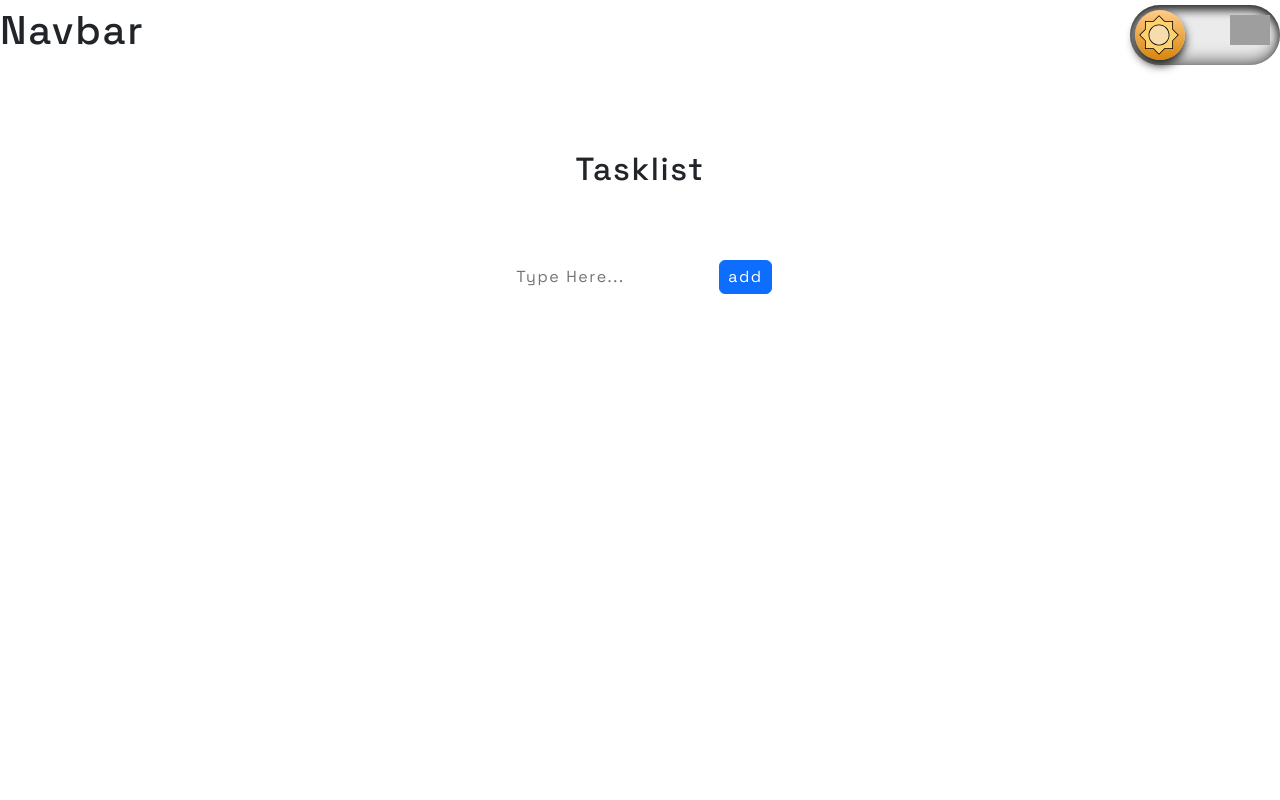
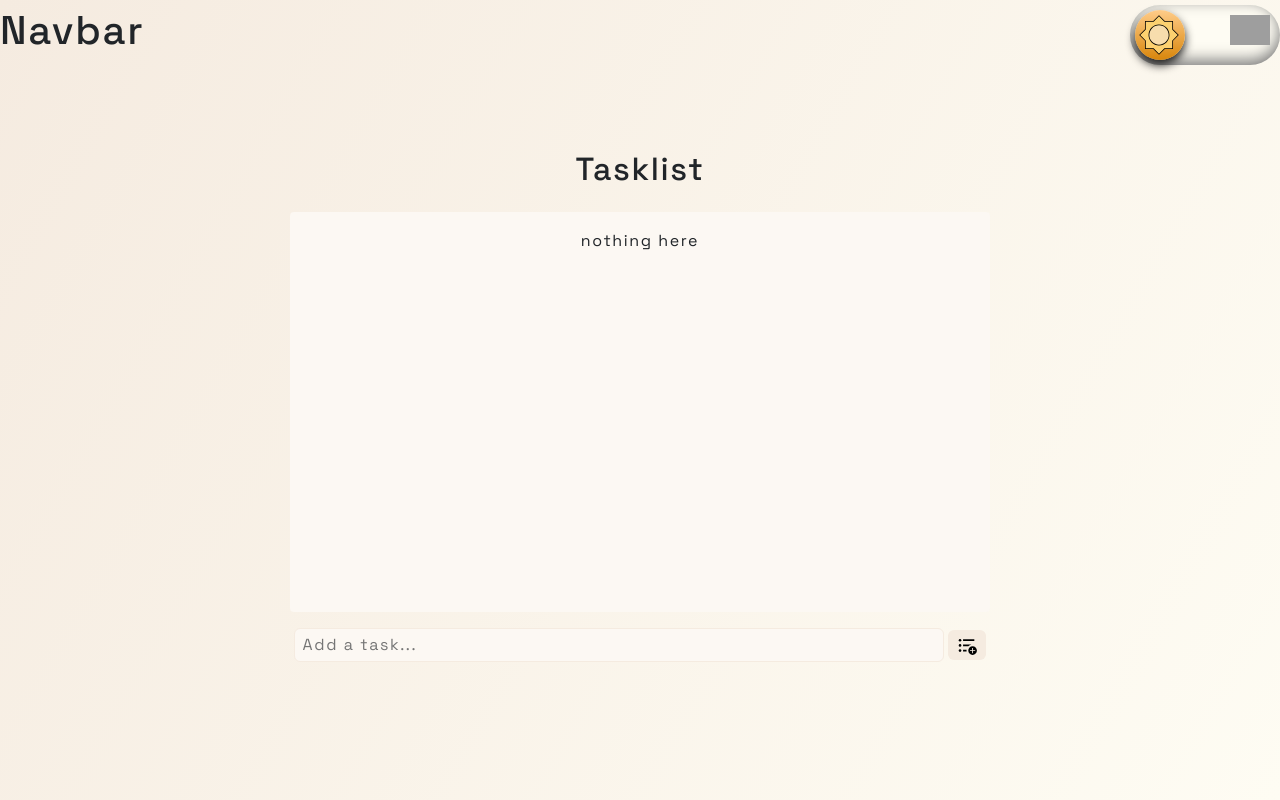
Before and after one commit to MatteoLanci/tasklist, a React (Create React App) app: page / in a window 1280 px wide. Built offline with nearby package versions, Linux system fonts and the light colour scheme; grey boxes are pictures that could not be loaded.

Commit message:
new style light and dark mode

```diff
--- a/src/App.css
+++ b/src/App.css
@@ -1,6 +1,7 @@
 .mainWrapper {
   min-height: 100vh;
   position: relative;
+  background: linear-gradient(120deg, #f5ebe0, #fefcf3);
 }
 
 .rocketAnimation {
--- a/src/App.js
+++ b/src/App.js
@@ -6,7 +6,6 @@ import Tasklist from "./components/TaskList/Tasklist";
 
 function App() {
   const theme = useSelector((state) => state.theme);
-  const initialize = useSelector((state) => state.initialize);
 
   return (
     <section className={`mainWrapper ${theme === "light" ? null : "darkMode"}`}>
--- a/src/components/NavigationBar/Navigation.jsx
+++ b/src/components/NavigationBar/Navigation.jsx
@@ -33,8 +33,6 @@ const Navigation = () => {
         <img src={Sun} alt="Sun" className="sunSvg" />
         <img src={Moon} alt="Moon" className="moonSvg" />
       </label>
-
-      {/* <Button onClick={handleToggleTheme}>theme</Button> */}
     </section>
   );
 };
--- a/src/components/NavigationBar/navigation.css
+++ b/src/components/NavigationBar/navigation.css
@@ -11,9 +11,9 @@
   height: 60px;
   position: relative;
   display: block;
-  background: #ebebeb;
+  background: #fefcf3;
   border-radius: 200px;
-  box-shadow: inset 0 5px 10px #292929, inset 0 -5px 15px #7c7c7c;
+  box-shadow: inset 0 5px 1px transparent, inset 0 -5px 15px #7c7c7c;
   cursor: pointer;
   transition: 0.3s;
 }
@@ -44,6 +44,9 @@
   background: linear-gradient(180deg, #777, #3a3a3a);
 }
 
+.themeToggleLabel:hover:after {
+  width: 60px;
+}
 .themeToggleLabel:active:after {
   width: 70px;
 }
--- a/src/components/TaskList/Tasklist.jsx
+++ b/src/components/TaskList/Tasklist.jsx
@@ -8,8 +8,9 @@ import { addTask, removeTask, toggleTask } from "../../state/Reducers/tasklistSl
 
 import { Button, ListGroup, Form } from "react-bootstrap";
 
-import { FaTrashAlt } from "react-icons/fa";
 import { MdOutlineDone } from "react-icons/md";
+import { PiTrashThin } from "react-icons/pi";
+import { MdFormatListBulletedAdd } from "react-icons/md";
 
 const Tasklist = () => {
   const tasks = useSelector((state) => state.tasks);
@@ -39,7 +40,9 @@ const Tasklist = () => {
     <section className="tasklistMainWrapper">
       <h2>Tasklist</h2>
 
-      <ListGroup className="tasksWrapper">
+      <ListGroup className={theme === "light" ? "tasksWrapper" : "tasksWrapperDark"}>
+        {tasks.length === 0 && <div>nothing here</div>}
+
         {tasks.map((task) => (
           <ListGroup.Item
             key={task.id}
@@ -75,12 +78,8 @@ const Tasklist = () => {
                 </>
               )}
 
-              <Button
-                variant="danger"
-                onClick={() => handleRemoveTask(task)}
-                className="d-flex align-items-center justify-content-center p-2"
-              >
-                <FaTrashAlt />
+              <Button onClick={() => handleRemoveTask(task)} className="taskDeleteBtn">
+                <PiTrashThin />
               </Button>
             </div>
           </ListGroup.Item>
@@ -90,13 +89,13 @@ const Tasklist = () => {
       <div className="d-flex justify-content-center align-items-center gap-1">
         <input
           type="text"
-          placeholder="Type Here..."
+          placeholder="Add a task..."
           value={newTask}
           onChange={(e) => setNewTask(e.target.value)}
-          className="taskInput"
+          className={theme === "light" ? "taskInput" : "taskInputDark"}
         />
         <Button onClick={handleAddTask} className="newTaskBtn">
-          add
+          <MdFormatListBulletedAdd />
         </Button>
       </div>
     </section>
--- a/src/components/TaskList/tasklist.css
+++ b/src/components/TaskList/tasklist.css
@@ -1,7 +1,7 @@
 .tasklistMainWrapper {
   display: flex;
   flex-direction: column;
-  gap: 2rem;
+  gap: 1rem;
   align-items: center;
   justify-content: center;
   margin-bottom: 4rem;
@@ -11,32 +11,66 @@
   display: flex;
   flex-direction: column;
   align-items: center;
-  justify-content: center;
+  justify-content: flex-start;
   gap: 1rem;
+  width: 700px;
+  height: 400px;
+  border: 1px solid transparent;
+  overflow-y: auto;
+  padding-top: 1rem;
+  padding-bottom: 1rem;
+  border-radius: 4px !important;
+  background: #fcf8f3;
+}
+.tasksWrapperDark {
+  display: flex;
+  flex-direction: column;
+  align-items: center;
+  justify-content: flex-start;
+  gap: 1rem;
+  width: 700px;
+  height: 400px;
+  border: 1px solid transparent;
+  overflow-y: auto;
+  padding-top: 1rem;
+  padding-bottom: 1rem;
+  border-radius: 4px !important;
+  background: #36393e;
+}
+.tasksWrapperDark::-webkit-scrollbar {
+  width: 5px;
+  overflow: hidden;
+}
+.tasksWrapperDark::-webkit-scrollbar-track {
+  background: #36393e;
+  border-radius: 50px;
+}
+.tasksWrapperDark::-webkit-scrollbar-thumb {
+  background: #1e2124;
+  border-radius: 30px;
 }
 
 .taskWrapper {
   padding: 0.25rem 0.5rem !important;
-  background: #d7d6d6 !important;
+  background: #f5ebe0 !important;
   border: none !important;
-  box-shadow: 0 0 5px #bebebe !important;
-  width: 300px !important;
+  box-shadow: inset 0 0 5px #f5ebe0;
+  width: 95% !important;
   display: flex !important;
   align-items: center;
   justify-content: space-between;
   border-radius: 6px !important;
 }
-
 .taskWrapperDark {
   padding: 0.25rem 0.5rem !important;
-  background: #4e4e4e !important;
+  background: #1e2124 !important;
   border: none !important;
-  box-shadow: 0 0 10px #3a3a3a;
-  width: 300px !important;
+  width: 95% !important;
   display: flex !important;
   align-items: center;
   justify-content: space-between;
   border-radius: 6px !important;
+  color: #f1f1f1 !important;
 }
 
 .completed {
@@ -59,12 +93,50 @@
   border-radius: 10px;
 }
 
+.taskDeleteBtn {
+  display: flex !important;
+  justify-content: center;
+  align-items: center;
+  padding: 3px;
+  font-size: 1.3rem !important;
+  background: #fcf8f3 !important;
+  border: none !important;
+  color: #000000 !important;
+  transition: 0.3s;
+}
+.taskDeleteBtn:hover {
+  background: #ebe1d5 !important;
+  box-shadow: inset 0 0 2px #1e2124;
+}
+
 .taskInput {
   padding: 0.25rem 0.5rem;
   border-radius: 6px;
-  border: none;
+  border: 1px solid #f5ebe0;
+  width: 650px;
+  background: #fcf8f3 !important;
+}
+.taskInputDark {
+  padding: 0.25rem 0.5rem;
+  border-radius: 6px;
+  border: 1px solid transparent !important;
+  width: 650px;
+  background: #36393e !important;
+  color: #f1f1f1 !important;
 }
 
 .newTaskBtn {
   padding: 0.25rem 0.5rem !important;
+  height: 30px;
+  display: flex !important;
+  justify-content: center;
+  background-color: #f5ebe0 !important;
+  border: 1px solid transparent !important;
+  color: #000000 !important;
+  font-size: 1.3rem !important;
+  transition: 0.3s;
 }
+.newTaskBtn:hover {
+  background: #fcf8f3 !important;
+  border: 1px solid #928b83 !important;
+}
--- a/src/index.css
+++ b/src/index.css
@@ -12,6 +12,6 @@
 }
 
 .darkMode {
-  background: #282b30;
+  background: #1e2124;
   color: #f1f1f1;
 }
```
Also changed, not shown: src/assets/svg/newTask.svg (added).
